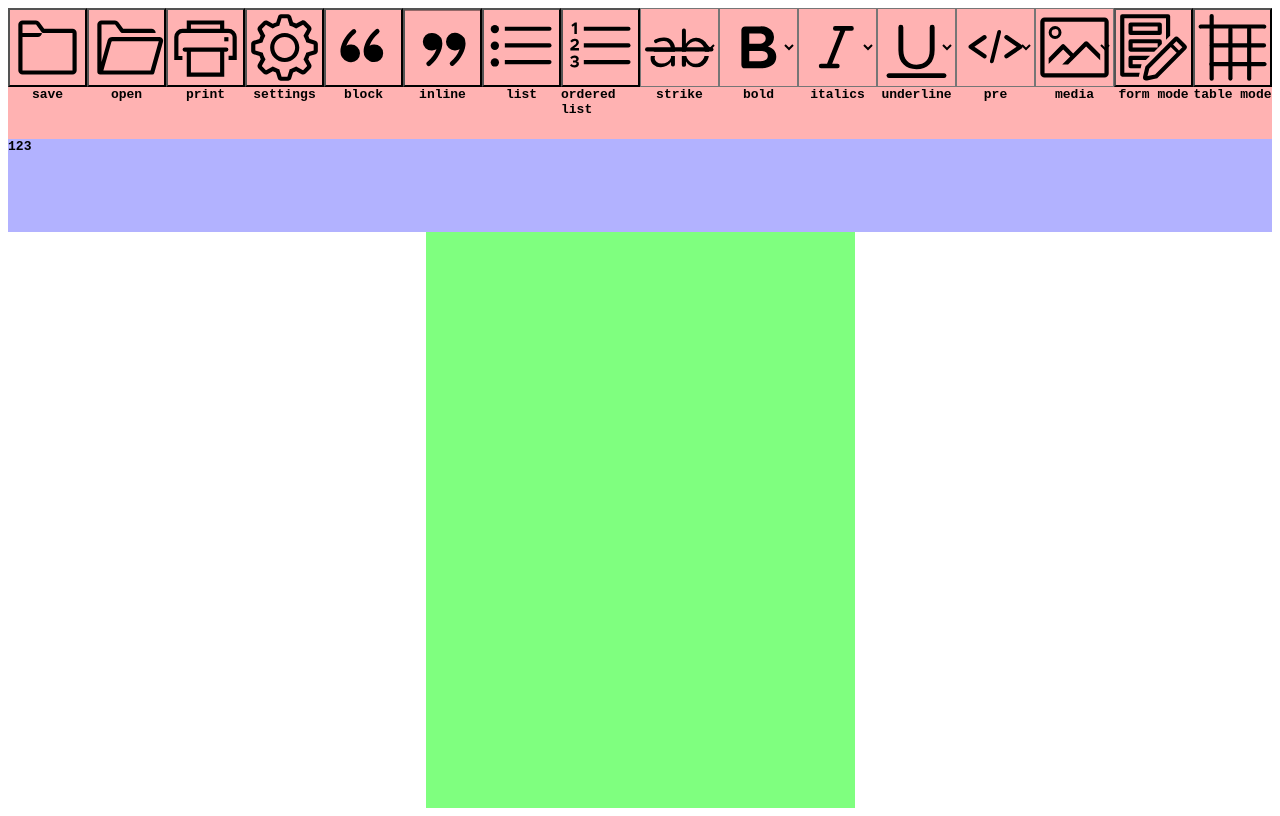
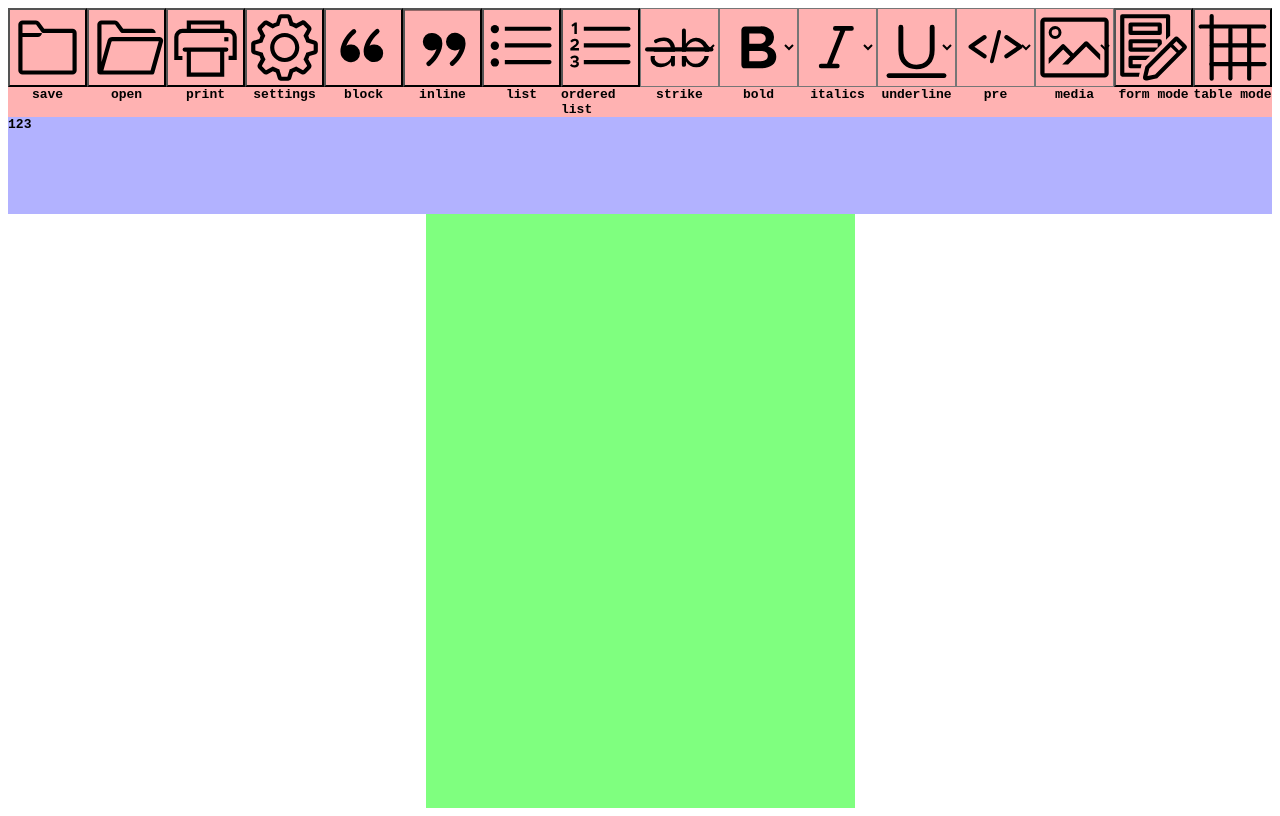
Before and after one commit to maniyar1/semantic-html-editor, a plain HTML site: page index.html in a window 1280 px wide. Drawn offline with Linux system fonts and the light colour scheme.

Commit message:
Start moving lower bar icons + fix top bar height

```diff
--- a/index.html
+++ b/index.html
@@ -14,7 +14,7 @@
     }
 
     #top-row {
-        height: 14em;
+        height: auto;
         width: 100%;
         display: flex;
         flex-direction: row;
```
Also changed, not shown: icons/abbr-icon.svg (added), icons/br-icon.svg (added).
